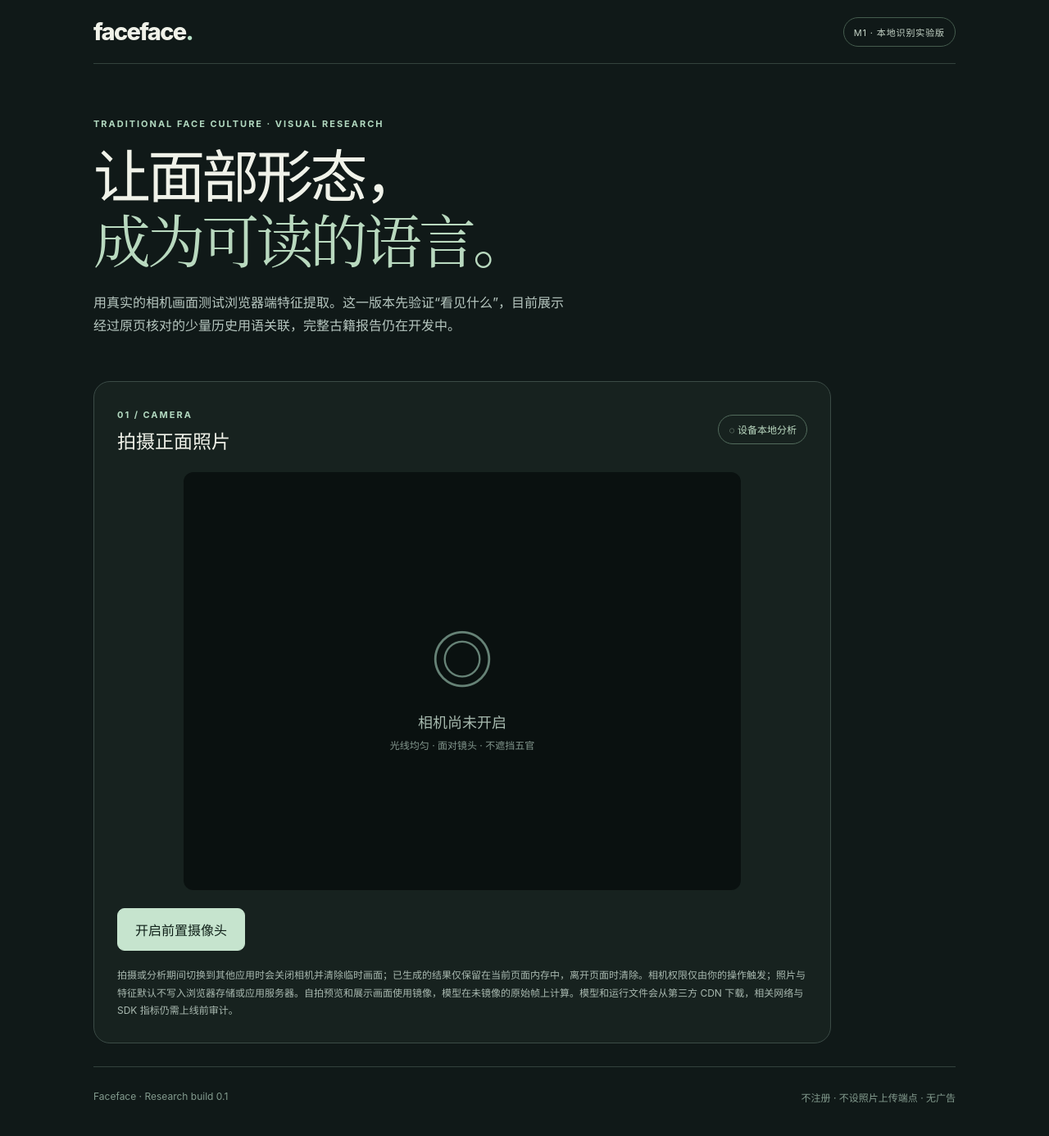
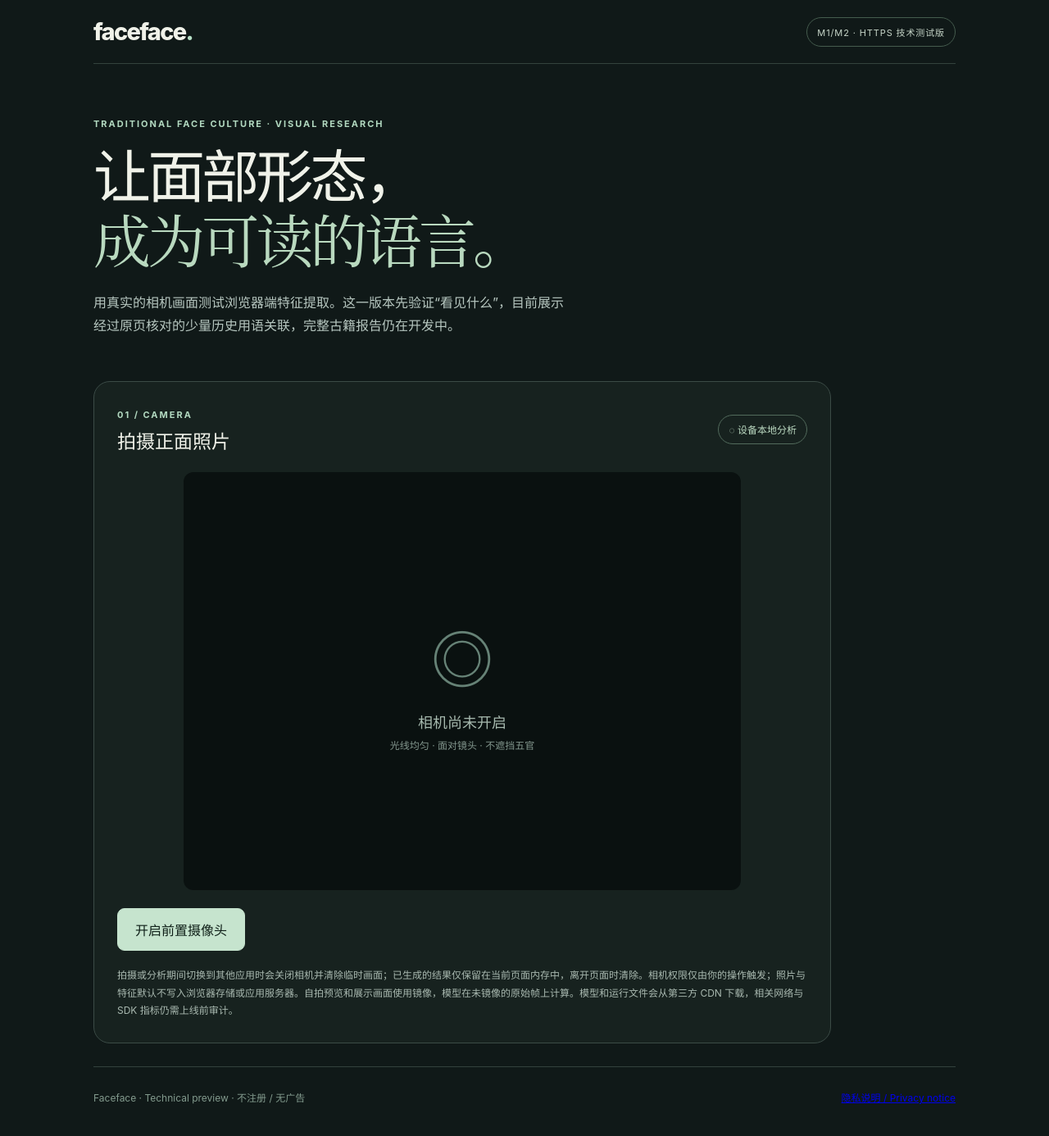
Before and after one commit to Justalittlebittt/Faceface, a React (Vite) app: page / in a window 1280 px wide. Shown: the top 1386 px of the page at 82% size. Built offline with nearby package versions, Linux system fonts and the light colour scheme.

Commit message:
feat(preview): label experimental build and link privacy notice

```diff
--- a/src/App.tsx
+++ b/src/App.tsx
@@ -237,7 +237,7 @@ export default function App() {
     <div className="site-shell">
       <header className="masthead">
         <div className="brand">faceface<span className="brand-dot">.</span></div>
-        <span className="version-chip">M1 · 本地识别实验版</span>
+        <span className="version-chip">M1/M2 · HTTPS 技术测试版</span>
       </header>
 
       <main>
@@ -349,7 +349,7 @@ export default function App() {
           </section>
         )}
       </main>
-      <footer><span>Faceface · Research build 0.1</span><span>不注册 · 不设照片上传端点 · 无广告</span></footer>
+      <footer><span>Faceface · Technical preview · 不注册 / 无广告</span><a href="./privacy.html">隐私说明 / Privacy notice</a></footer>
     </div>
   );
 }
```
